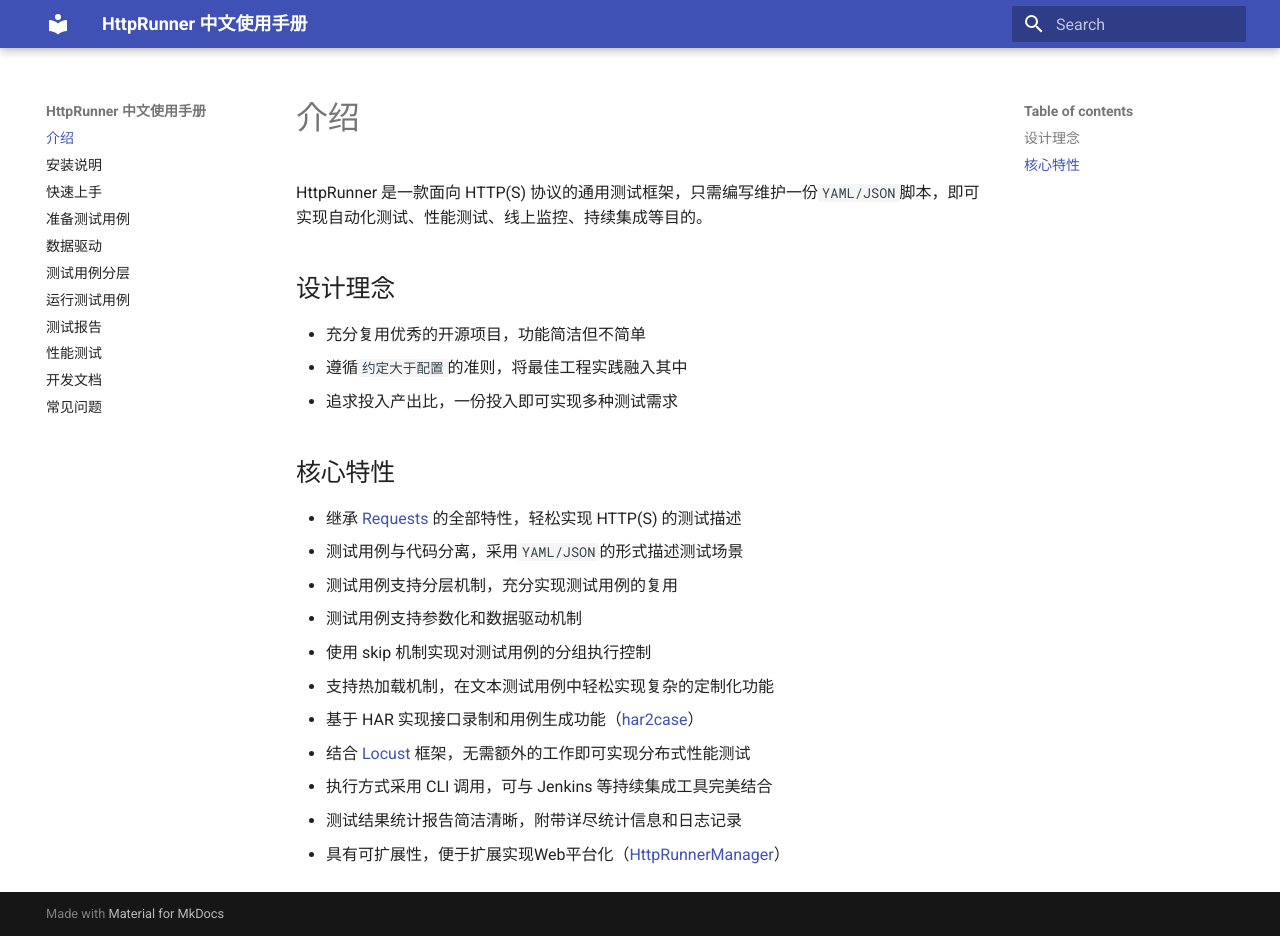
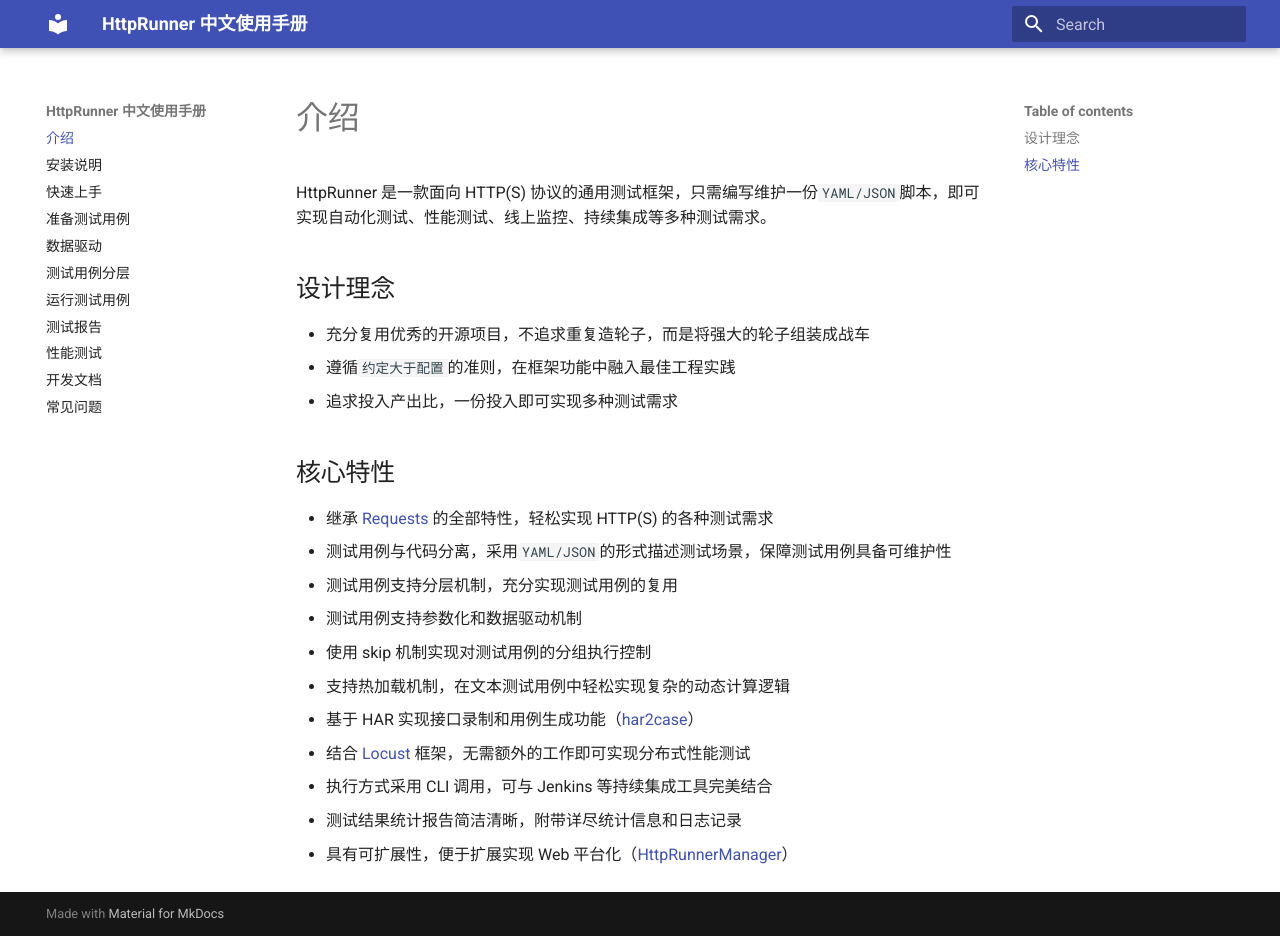
Before and after one commit to httprunner/docs-v1x, an MkDocs documentation site: the page built from docs/index.md, in a window 1280 px wide and 936 px high. Built offline with MkDocs 1.6.1 and Material for MkDocs 9.7.7, drawn with Linux system fonts in a browser that asks for light colours; old or Windows-style settings are respelled for this version of MkDocs.

Commit message:
update index docs

```diff
--- a/docs/index.md
+++ b/docs/index.md
@@ -1,25 +1,27 @@
 
-HttpRunner 是一款面向 HTTP(S) 协议的通用测试框架，只需编写维护一份`YAML/JSON`脚本，即可实现自动化测试、性能测试、线上监控、持续集成等目的。
+HttpRunner 是一款面向 HTTP(S) 协议的通用测试框架，只需编写维护一份`YAML/JSON`脚本，即可实现自动化测试、性能测试、线上监控、持续集成等多种测试需求。
 
 ## 设计理念
 
-- 充分复用优秀的开源项目，功能简洁但不简单
-- 遵循`约定大于配置`的准则，将最佳工程实践融入其中
+- 充分复用优秀的开源项目，不追求重复造轮子，而是将强大的轮子组装成战车
+- 遵循`约定大于配置`的准则，在框架功能中融入最佳工程实践
 - 追求投入产出比，一份投入即可实现多种测试需求
+
+<!-- ## 架构图 -->
 
 ## 核心特性
 
-- 继承 [Requests][Requests] 的全部特性，轻松实现 HTTP(S) 的测试描述
-- 测试用例与代码分离，采用`YAML/JSON`的形式描述测试场景
+- 继承 [Requests][Requests] 的全部特性，轻松实现 HTTP(S) 的各种测试需求
+- 测试用例与代码分离，采用`YAML/JSON`的形式描述测试场景，保障测试用例具备可维护性
 - 测试用例支持分层机制，充分实现测试用例的复用
 - 测试用例支持参数化和数据驱动机制
 - 使用 skip 机制实现对测试用例的分组执行控制
-- 支持热加载机制，在文本测试用例中轻松实现复杂的定制化功能
-- 基于 HAR 实现接口录制和用例生成功能（[har2case]）
+- 支持热加载机制，在文本测试用例中轻松实现复杂的动态计算逻辑
+- 基于 HAR 实现接口录制和用例生成功能（[har2case][har2case]）
 - 结合 [Locust][Locust] 框架，无需额外的工作即可实现分布式性能测试
 - 执行方式采用 CLI 调用，可与 Jenkins 等持续集成工具完美结合
 - 测试结果统计报告简洁清晰，附带详尽统计信息和日志记录
-- 具有可扩展性，便于扩展实现Web平台化（[HttpRunnerManager][HttpRunnerManager]）
+- 具有可扩展性，便于扩展实现 Web 平台化（[HttpRunnerManager][HttpRunnerManager]）
 
 
 [Requests]: http://docs.python-requests.org/en/master/
```
